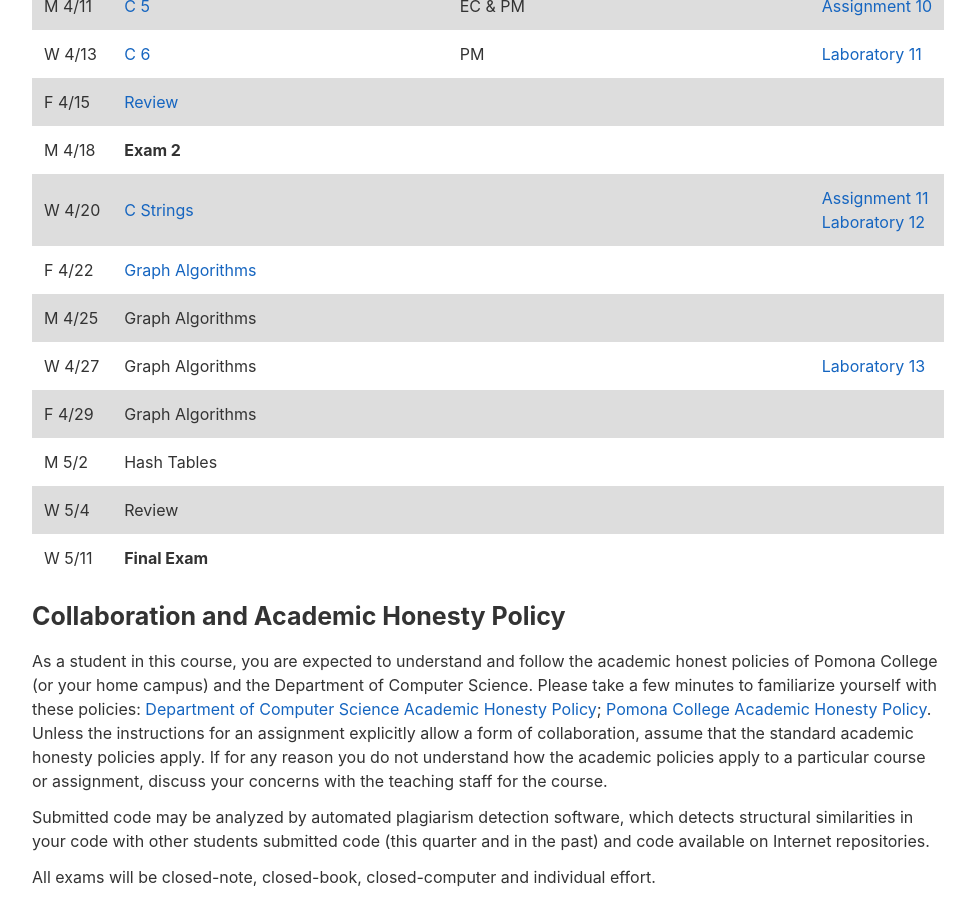
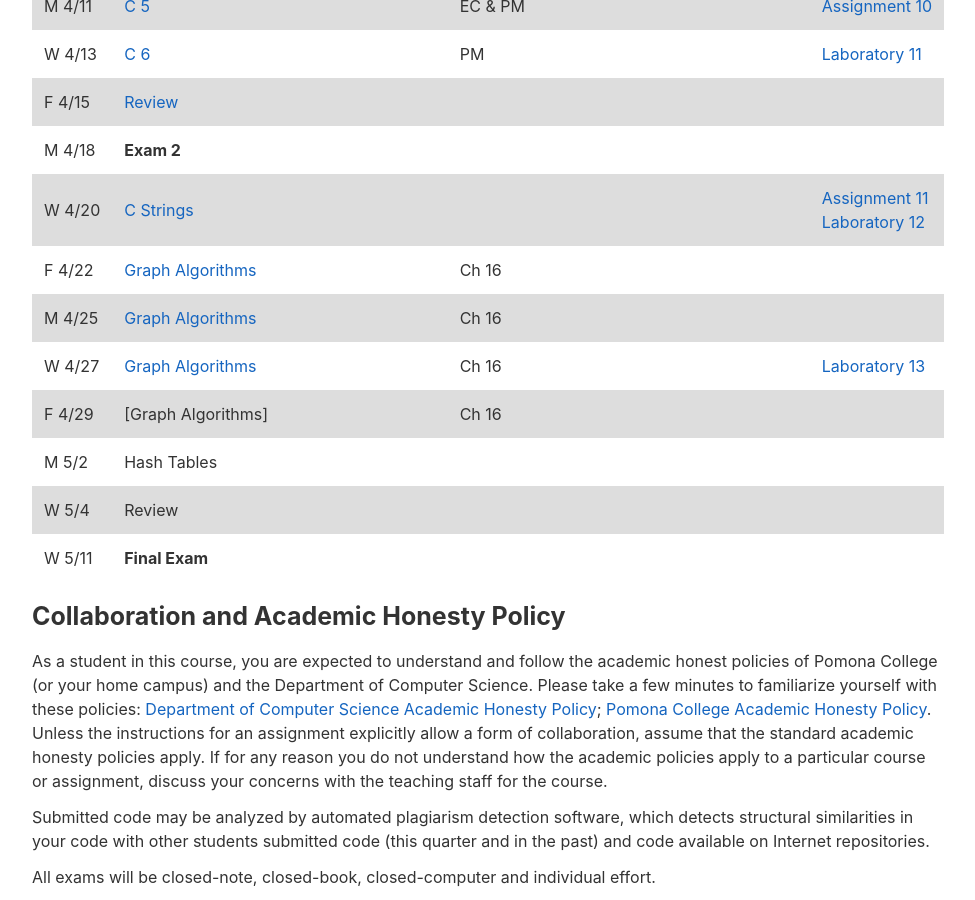
Before and after one commit to jacksonjw12/mbannister.github.io, a Jekyll site: the page built from _teaching/62-s16/index.md, in a window 1280 px wide and 900 px high, scrolled down 4159 px. Shown: the whole window, without its empty margins (152-1127 px from the left). Built offline with Jekyll 4.4.1, drawn with Linux system fonts in a browser that asks for light colours; formulas are drawn with MathJax 3.

Commit message:
Add missing slides for CS 62

```diff
--- a/_teaching/62-s16/index.md
+++ b/_teaching/62-s16/index.md
@@ -136,10 +136,10 @@ W 4/13 | [C 6](Lecture31/Lecture31.pdf) | PM | | [Laboratory 11](Lab11/Lab11.htm
 F 4/15 | [Review](midterm2.html) | <!-- Lecture 15 + 17 = 32 -->
 M 4/18 | __Exam 2__ | | |  <!-- Week 12 -->
 W 4/20 | [C Strings](Lecture32/Lecture32.pdf) | | | [Assignment 11](Assignment11/Assignment11.html) <br/> [Laboratory 12](Lab12/Lab12.html)
-F 4/22 | [Graph Algorithms](Lecture33/Lecture33.pdf) |
-M 4/25 | Graph Algorithms | | |  <!-- Week 13 -->
-W 4/27 | Graph Algorithms | | | [Laboratory 13](Lab13/Lab13.html)
-F 4/29 | Graph Algorithms |
+F 4/22 | [Graph Algorithms](Lecture33/Lecture33.pdf) | Ch 16
+M 4/25 | [Graph Algorithms](Lecture34/Lecture34.pdf) | Ch 16 | |  <!-- Week 13 -->
+W 4/27 | [Graph Algorithms](Lecture35/Lecture35.pdf) | Ch 16 | | [Laboratory 13](Lab13/Lab13.html)
+F 4/29 | [Graph Algorithms] | Ch 16
 M 5/2  | Hash Tables | <!-- Week 14 -->
 W 5/4  | Review | <!-- Lecture 32 + 7 = 39 -->
 W 5/11 | __Final Exam__ |
```
Also changed, not shown: 2 other files.
